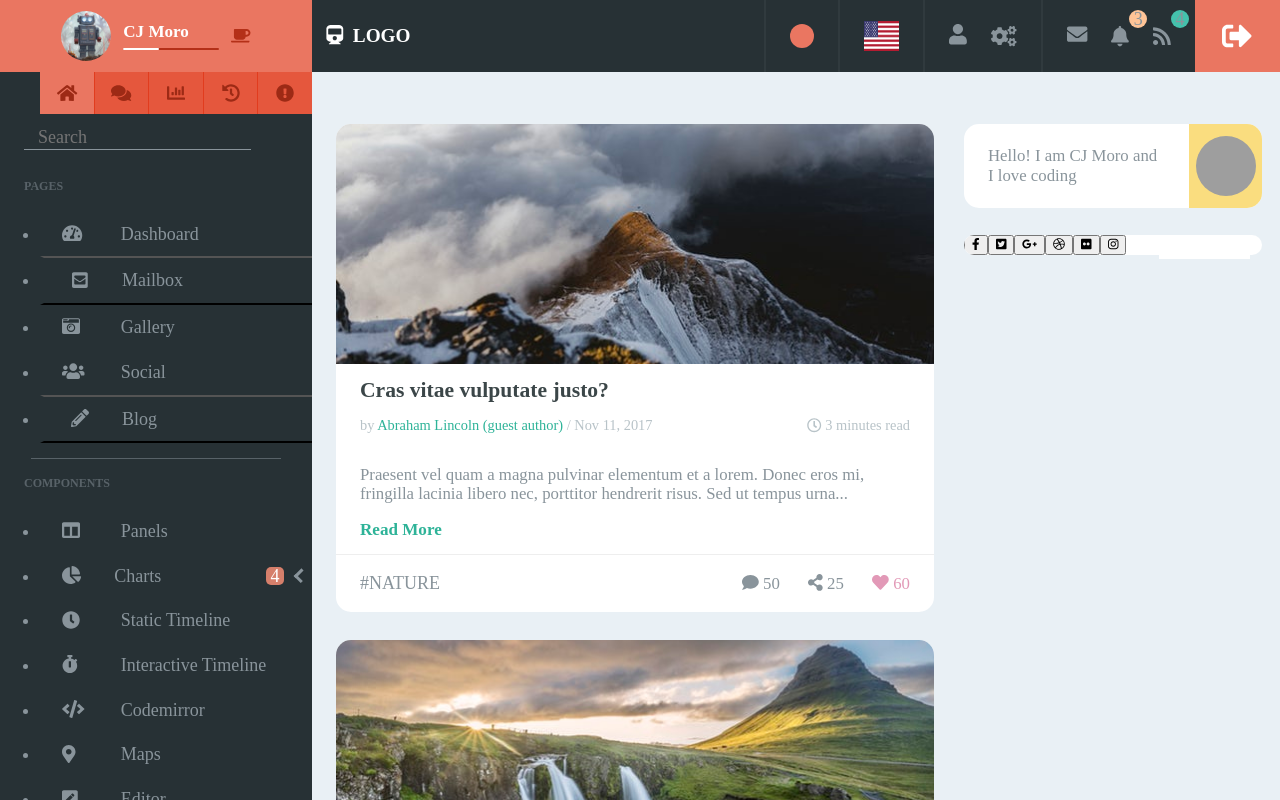
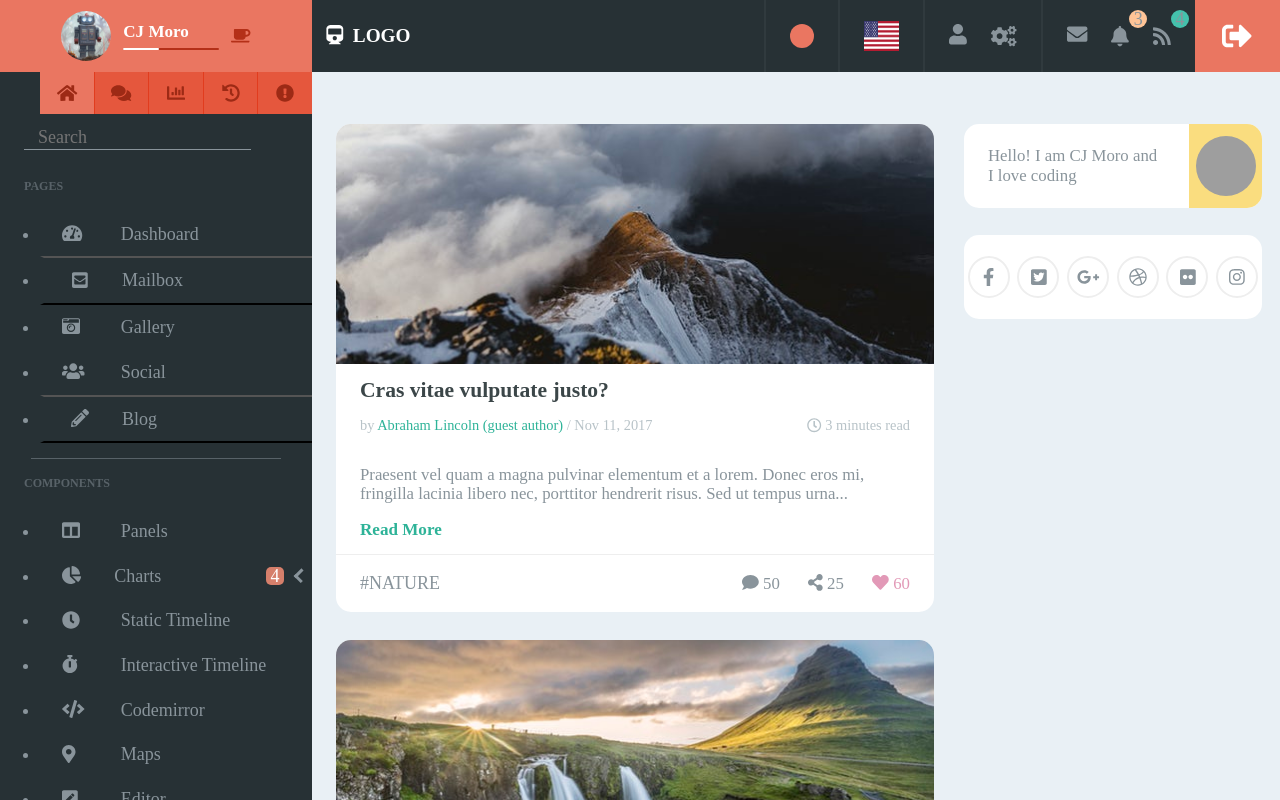
Before and after one commit to serCJm/react-admin-dashboard, a React (Create React App) app: page /posts in a window 1280 px wide. Shown: the top 800 px of the page. Built offline with nearby package versions, Linux system fonts and the light colour scheme; grey boxes are pictures that could not be loaded.

Commit message:
Style social shares component

```diff
--- a/src/index.css
+++ b/src/index.css
@@ -134,6 +134,19 @@ p {
   font-size: 1.6rem; }
 .pages .inbox .inbox-mail .inbox-mail-text {
   font-size: 1.3rem; }
+
+.fc {
+  display: flex;
+  justify-content: center;
+  align-items: center; }
+
+.fsa {
+  display: flex;
+  justify-content: space-around;
+  align-items: center; }
+
+.br {
+  border-radius: 50%; }
 
 .theme-default {
   background: #ea7661; }
@@ -2458,6 +2471,35 @@ input, textarea {
       background: #fadd7f; }
       .posts .posts-additional .avatar-intro .avatar-img-container .avatar-img {
         border-radius: 50%; }
+  .posts .posts-additional .social-shares {
+    height: 7rem;
+    font-size: 1.5rem; }
+    .posts .posts-additional .social-shares .btn {
+      display: flex;
+      justify-content: center;
+      align-items: center;
+      width: 3.5rem;
+      height: 3.5rem;
+      background: #fff;
+      border: 2px solid #eeeeee;
+      color: #89949b; }
+      .posts .posts-additional .social-shares .btn:hover {
+        color: #fff; }
+      .posts .posts-additional .social-shares .btn.btn--fb:hover {
+        background: #76abe9;
+        border-color: #76abe9; }
+      .posts .posts-additional .social-shares .btn.btn--tw:hover {
+        background: #a6caf2;
+        border-color: #a6caf2; }
+      .posts .posts-additional .social-shares .btn.btn--gplus:hover, .posts .posts-additional .social-shares .btn.btn--fl:hover {
+        background: #ea7882;
+        border-color: #ea7882; }
+      .posts .posts-additional .social-shares .btn.btn--dr:hover {
+        background: #e299b7;
+        border-color: #e299b7; }
+      .posts .posts-additional .social-shares .btn.btn--inst:hover {
+        background: #f28a5e;
+        border-color: #f28a5e; }
 
 .pagination {
   display: flex; }
--- a/src/sass/modules/pages/_posts.sass
+++ b/src/sass/modules/pages/_posts.sass
@@ -60,3 +60,30 @@
                 background: rgb(250, 221, 127)
                 .avatar-img
                     border-radius: 50%
+        .social-shares
+            height: 7rem
+            font-size: 1.5rem
+            .btn
+                @include flexCenter
+                width: 3.5rem
+                height: 3.5rem
+                background: $white
+                border: 2px solid rgb(238, 238, 238)
+                color: rgb(137, 148, 155)
+                &:hover
+                    color: $white
+                &.btn--fb:hover
+                    background: rgb(118, 171, 233)
+                    border-color: rgb(118, 171, 233)
+                &.btn--tw:hover
+                    background: rgb(166, 202, 242)
+                    border-color: rgb(166, 202, 242)
+                &.btn--gplus:hover, &.btn--fl:hover
+                    background: rgb(234, 120, 130)
+                    border-color: rgb(234, 120, 130)
+                &.btn--dr:hover
+                    background: rgb(226, 153, 183)
+                    border-color: rgb(226, 153, 183)
+                &.btn--inst:hover
+                    background: rgb(242, 138, 94)
+                    border-color: rgb(242, 138, 94)
```
Also changed, not shown: 1 other file (tests, documents, lock files or other folders).
